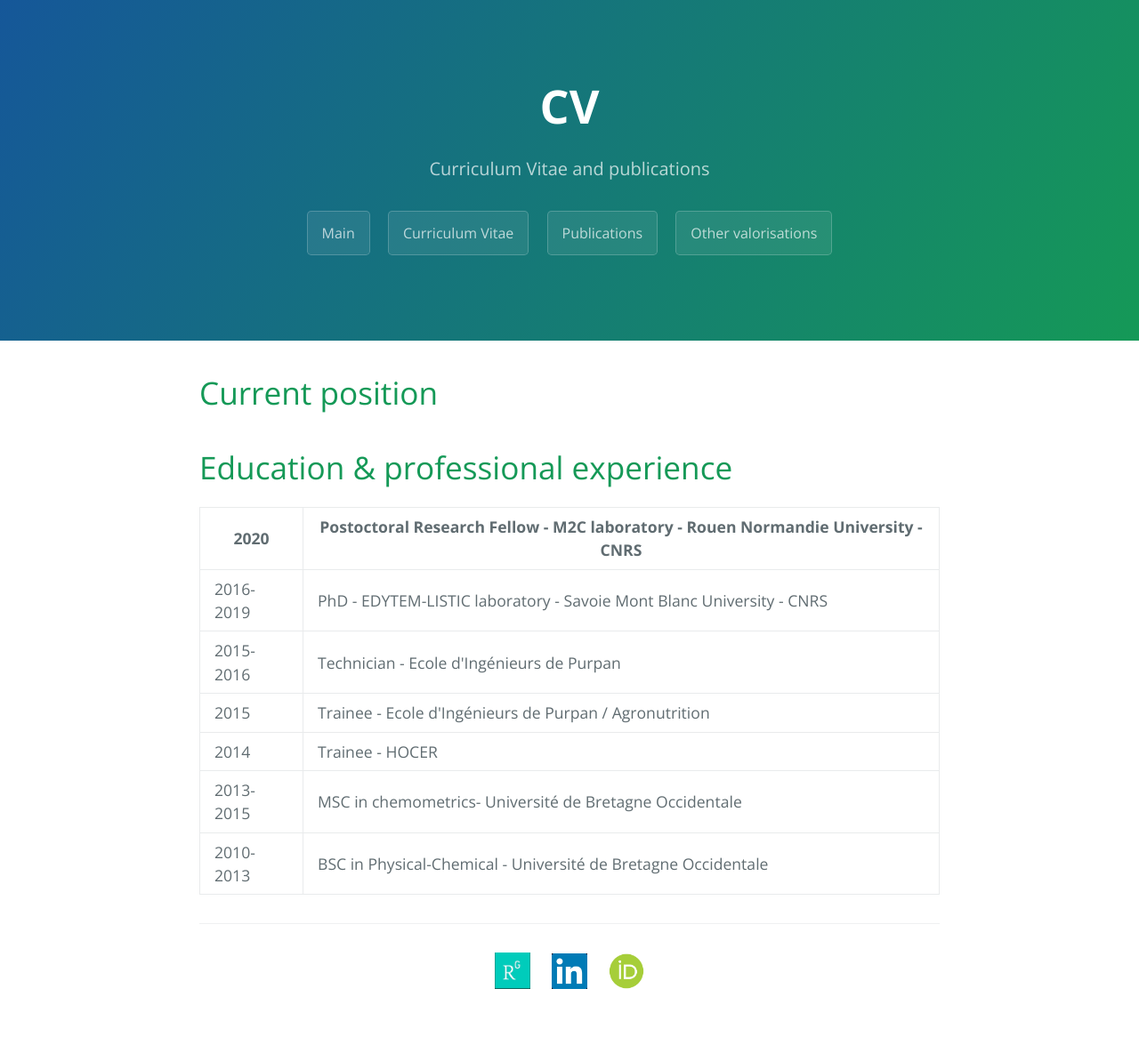
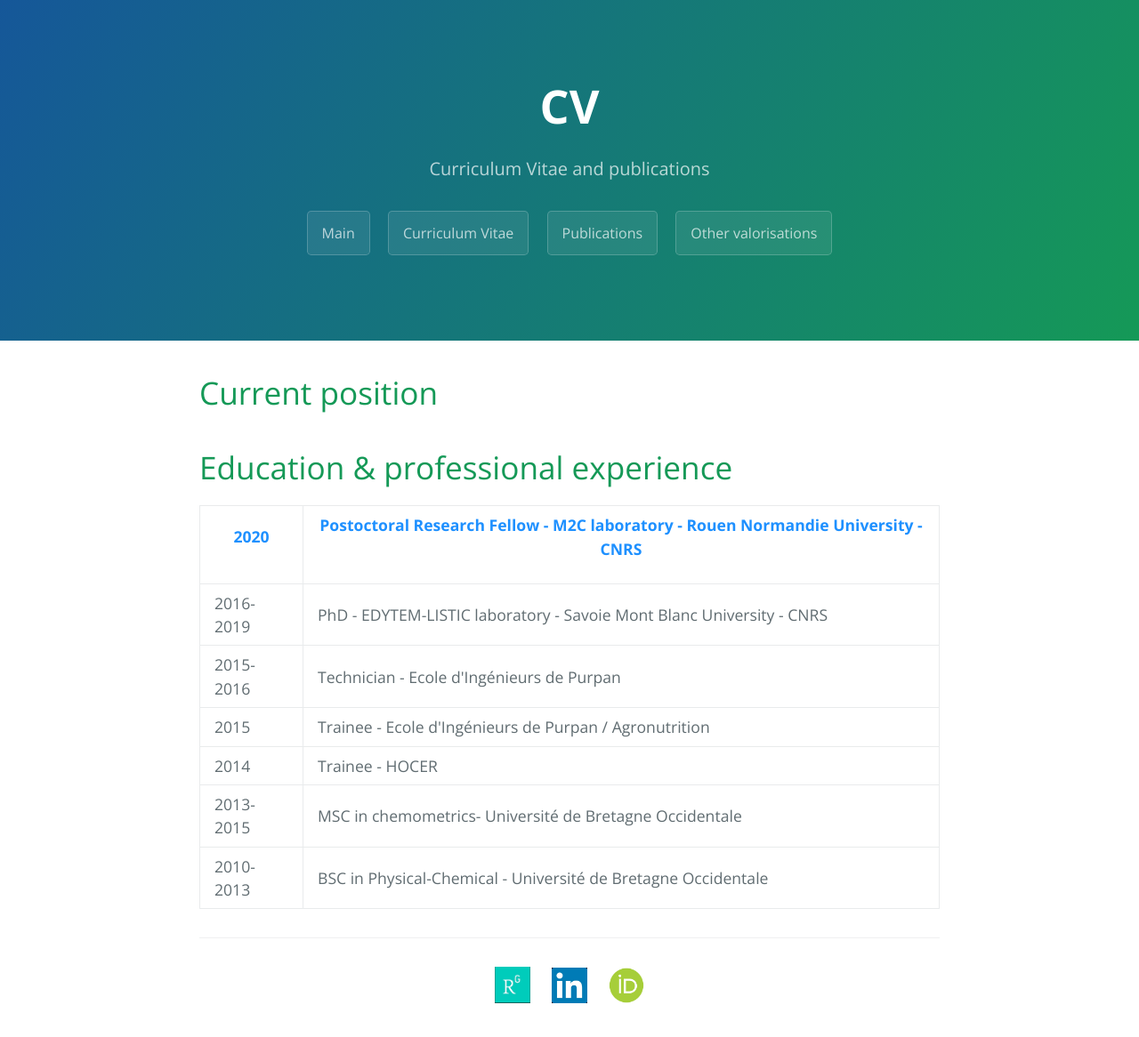
Before and after one commit to JacqKevin/JacqKevin.github.io, a Jekyll site: the page built from CV.md, in a window 1280 px wide. Shown: the whole page at 89% size. Built offline with Jekyll 4.4.1, drawn with Linux system fonts in a browser that asks for light colours.

Commit message:
Update CV.md

```diff
--- a/CV.md
+++ b/CV.md
@@ -10,8 +10,8 @@ description: Curriculum Vitae and publications
 
 <table style="width:100%">
   <tr>
-    <p style="color:DodgerBlue;"><th>2020</th></p>
-    <p style="color:DodgerBlue;"><th>Postoctoral Research Fellow - M2C laboratory - Rouen Normandie University - CNRS</th></p>
+    <th><p style="color:DodgerBlue;">2020</p></th>
+    <th><p style="color:DodgerBlue;">Postoctoral Research Fellow - M2C laboratory - Rouen Normandie University - CNRS</p></th>
   </tr>
   <tr>
     <td>2016-2019</td>
```
